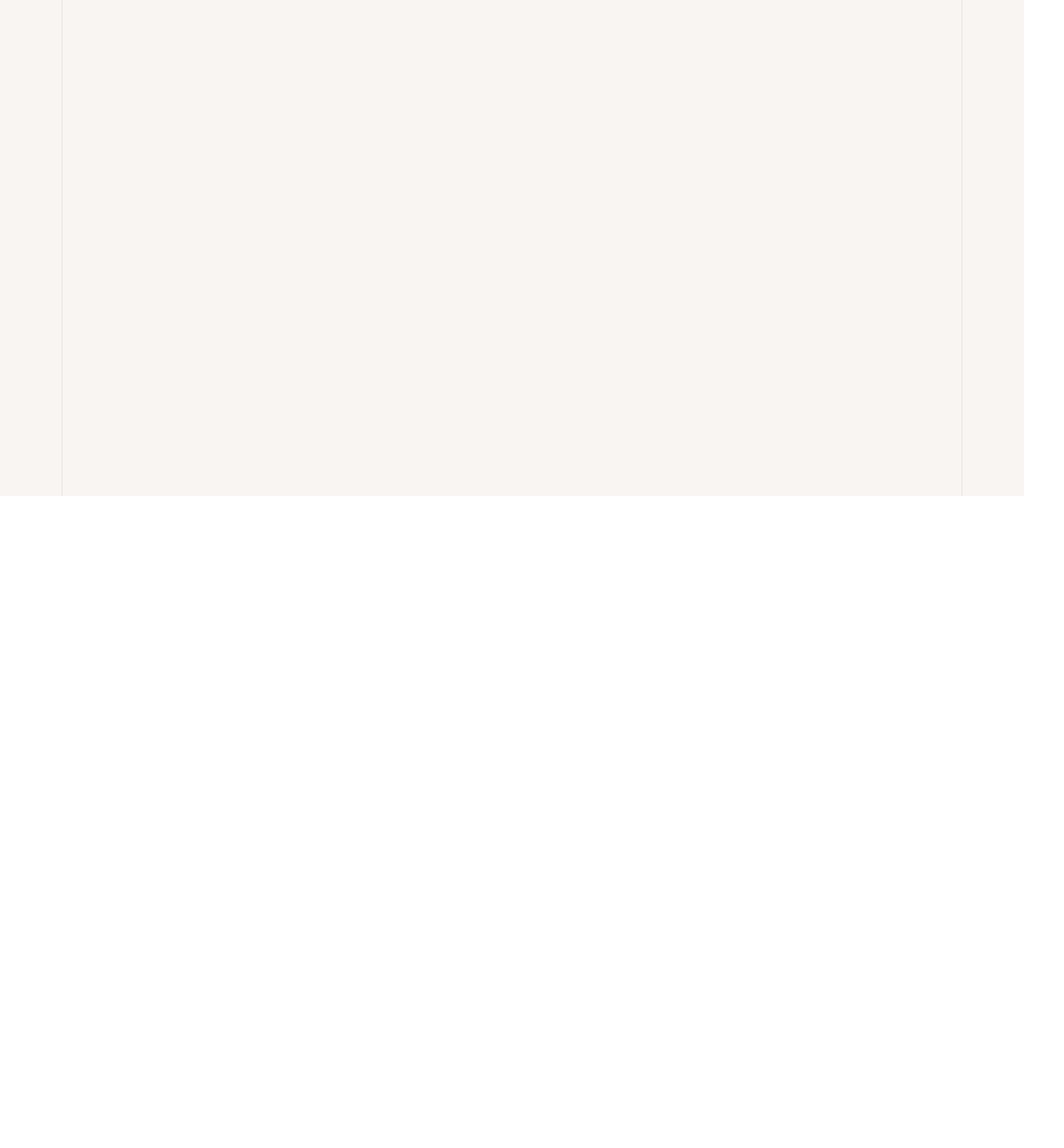
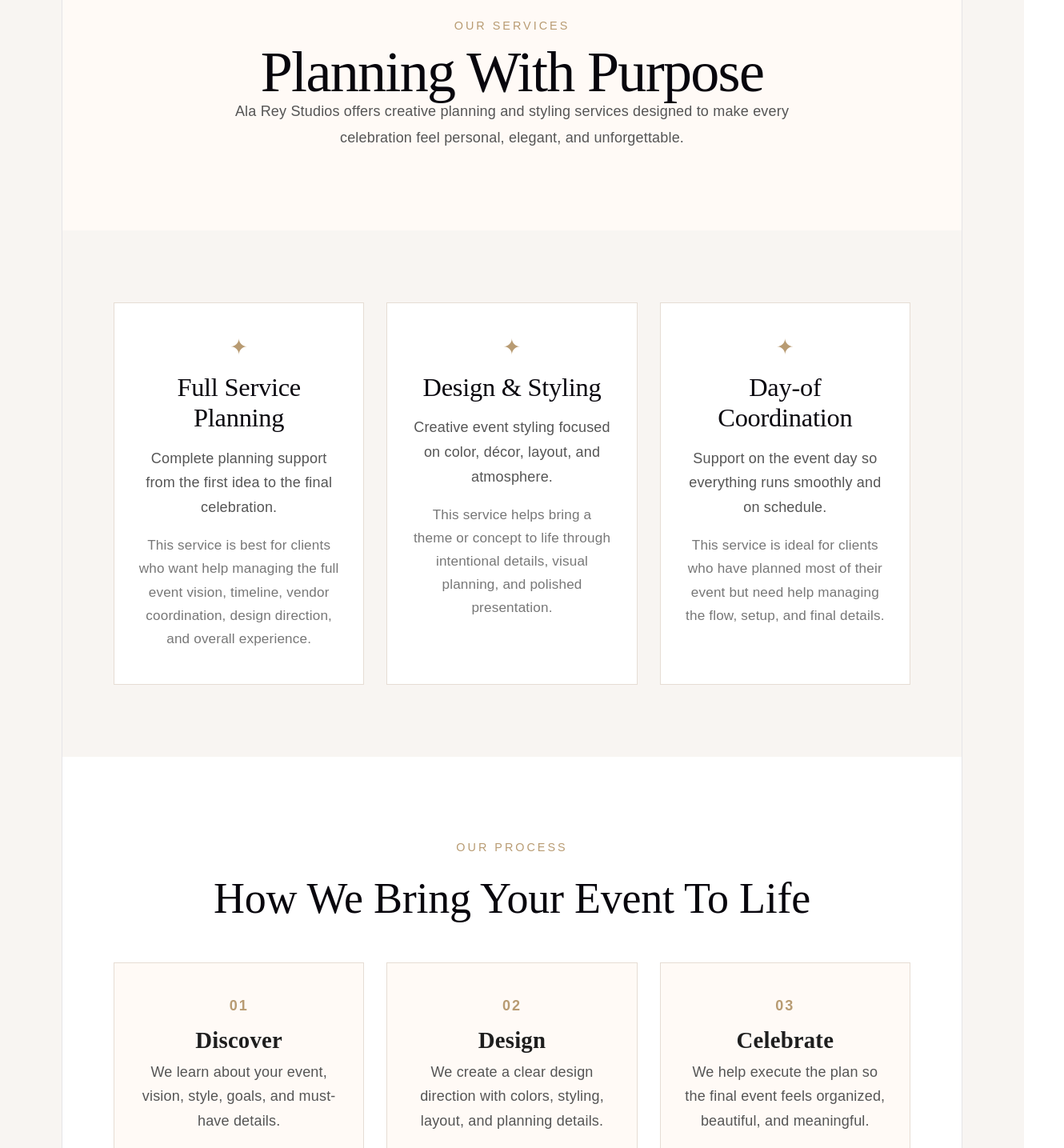
Before and after one commit to ReyesAngelica-FS/2605-WDV359-ReyesAngelica, a React (Vite) app: page /services in a window 1280 px wide. Before the commit this address had no page. Shown: the part 180-1615 px from the top of the page at 80% size, 1330 px wide, since content can reach past the window. Before the commit the page ends 800 px from the top, so only its background shows below. Built offline with nearby package versions, Linux system fonts and the light colour scheme.

Commit message:
Create services page and connect route

```diff
--- a/src/App.jsx
+++ b/src/App.jsx
@@ -1,6 +1,7 @@
 import { BrowserRouter, Routes, Route } from "react-router-dom";
 import Home from "./pages/Home";
 import AboutPage from "./pages/AboutPage";
+import ServicesPage from "./pages/ServicesPage";
 import "./App.css";
 
 function App() {
@@ -9,6 +10,7 @@ function App() {
       <Routes>
         <Route path="/" element={<Home />} />
         <Route path="/about" element={<AboutPage />} />
+        <Route path="/services" element={<ServicesPage />} />
       </Routes>
     </BrowserRouter>
   );
--- a/src/components/Navbar.jsx
+++ b/src/components/Navbar.jsx
@@ -11,7 +11,7 @@ function Navbar() {
             <nav className="nav-menu">
                 <Link to="/">Home</Link>
                 <Link to="/about">About</Link>
-                <a href="#services">Services</a>
+                <Link to="/services">Services</Link>
                 <a href="#gallery">Gallery</a>
                 <a href="#contact">Contact</a>
             </nav>
--- /dev/null
+++ b/src/pages/ServicesPage.jsx
@@ -0,0 +1,210 @@
+import Navbar from "../components/Navbar";
+import Footer from "../components/Footer";
+
+function ServicesPage() {
+    const services = [
+        {
+        title: "Full Service Planning",
+        description:
+            "Complete planning support from the first idea to the final celebration.",
+        details:
+            "This service is best for clients who want help managing the full event vision, timeline, vendor coordination, design direction, and overall experience.",
+        },
+        {
+        title: "Design & Styling",
+        description:
+            "Creative event styling focused on color, décor, layout, and atmosphere.",
+        details:
+            "This service helps bring a theme or concept to life through intentional details, visual planning, and polished presentation.",
+        },
+        {
+        title: "Day-of Coordination",
+        description:
+            "Support on the event day so everything runs smoothly and on schedule.",
+        details:
+            "This service is ideal for clients who have planned most of their event but need help managing the flow, setup, and final details.",
+        },
+    ];
+
+    return (
+        <>
+        <Navbar />
+
+        <main style={styles.servicesPage}>
+            <section style={styles.hero}>
+            <p style={styles.eyebrow}>Our Services</p>
+            <h1 style={styles.heroTitle}>Planning With Purpose</h1>
+            <p style={styles.heroText}>
+                Ala Rey Studios offers creative planning and styling services
+                designed to make every celebration feel personal, elegant, and
+                unforgettable.
+            </p>
+            </section>
+
+            <section style={styles.servicesList}>
+            {services.map((service) => (
+                <article style={styles.serviceCard} key={service.title}>
+                <p style={styles.cardNumber}>✦</p>
+                <h2 style={styles.cardTitle}>{service.title}</h2>
+                <p style={styles.cardDescription}>{service.description}</p>
+                <p style={styles.cardDetails}>{service.details}</p>
+                </article>
+            ))}
+            </section>
+
+            <section style={styles.processSection}>
+            <p style={styles.eyebrow}>Our Process</p>
+            <h2 style={styles.sectionTitle}>How We Bring Your Event To Life</h2>
+
+            <div style={styles.processGrid}>
+                <div style={styles.processStep}>
+                <span style={styles.stepNumber}>01</span>
+                <h3 style={styles.stepTitle}>Discover</h3>
+                <p style={styles.stepText}>
+                    We learn about your event, vision, style, goals, and must-have
+                    details.
+                </p>
+                </div>
+
+                <div style={styles.processStep}>
+                <span style={styles.stepNumber}>02</span>
+                <h3 style={styles.stepTitle}>Design</h3>
+                <p style={styles.stepText}>
+                    We create a clear design direction with colors, styling, layout,
+                    and planning details.
+                </p>
+                </div>
+
+                <div style={styles.processStep}>
+                <span style={styles.stepNumber}>03</span>
+                <h3 style={styles.stepTitle}>Celebrate</h3>
+                <p style={styles.stepText}>
+                    We help execute the plan so the final event feels organized,
+                    beautiful, and meaningful.
+                </p>
+                </div>
+            </div>
+            </section>
+        </main>
+
+        <Footer />
+        </>
+    );
+}
+
+export default ServicesPage;
+
+const styles = {
+    servicesPage: {
+        backgroundColor: "#f8f5f2",
+        color: "#1e1e1e",
+        fontFamily: "Poppins, sans-serif",
+    },
+
+    hero: {
+        padding: "100px 64px",
+        textAlign: "center",
+        backgroundColor: "#fffaf6",
+    },
+
+    eyebrow: {
+        textTransform: "uppercase",
+        letterSpacing: "3px",
+        fontSize: "0.8rem",
+        marginBottom: "20px",
+        color: "#b89b72",
+        textAlign: "center",
+    },
+
+    heroTitle: {
+        fontFamily: "Playfair Display, serif",
+        fontSize: "4rem",
+        marginBottom: "20px",
+    },
+
+    heroText: {
+        maxWidth: "760px",
+        margin: "0 auto",
+        lineHeight: "1.8",
+        color: "#555",
+    },
+
+    servicesList: {
+        padding: "90px 64px",
+        display: "grid",
+        gridTemplateColumns: "repeat(3, 1fr)",
+        gap: "28px",
+    },
+
+    serviceCard: {
+        backgroundColor: "#ffffff",
+        border: "1px solid #e6ddd4",
+        padding: "42px 30px",
+    },
+
+    cardNumber: {
+        color: "#b89b72",
+        fontSize: "1.5rem",
+        marginBottom: "18px",
+    },
+
+    cardTitle: {
+        fontFamily: "Playfair Display, serif",
+        fontSize: "1.8rem",
+        marginBottom: "16px",
+    },
+
+    cardDescription: {
+        color: "#555",
+        lineHeight: "1.7",
+        marginBottom: "18px",
+    },
+
+    cardDetails: {
+        color: "#777",
+        lineHeight: "1.7",
+        fontSize: "0.95rem",
+    },
+
+    processSection: {
+        padding: "100px 64px",
+        backgroundColor: "#ffffff",
+        textAlign: "center",
+    },
+
+    sectionTitle: {
+        fontFamily: "Playfair Display, serif",
+        fontSize: "3rem",
+        marginBottom: "48px",
+    },
+
+    processGrid: {
+        display: "grid",
+        gridTemplateColumns: "repeat(3, 1fr)",
+        gap: "28px",
+    },
+
+    processStep: {
+        backgroundColor: "#fffaf6",
+        border: "1px solid #e6ddd4",
+        padding: "40px 28px",
+    },
+
+    stepNumber: {
+        color: "#b89b72",
+        fontWeight: "700",
+        letterSpacing: "2px",
+    },
+
+    stepTitle: {
+        fontFamily: "Playfair Display, serif",
+        fontSize: "1.6rem",
+        marginTop: "16px",
+        marginBottom: "12px",
+    },
+
+    stepText: {
+        color: "#555",
+        lineHeight: "1.7",
+    },
+};
```
